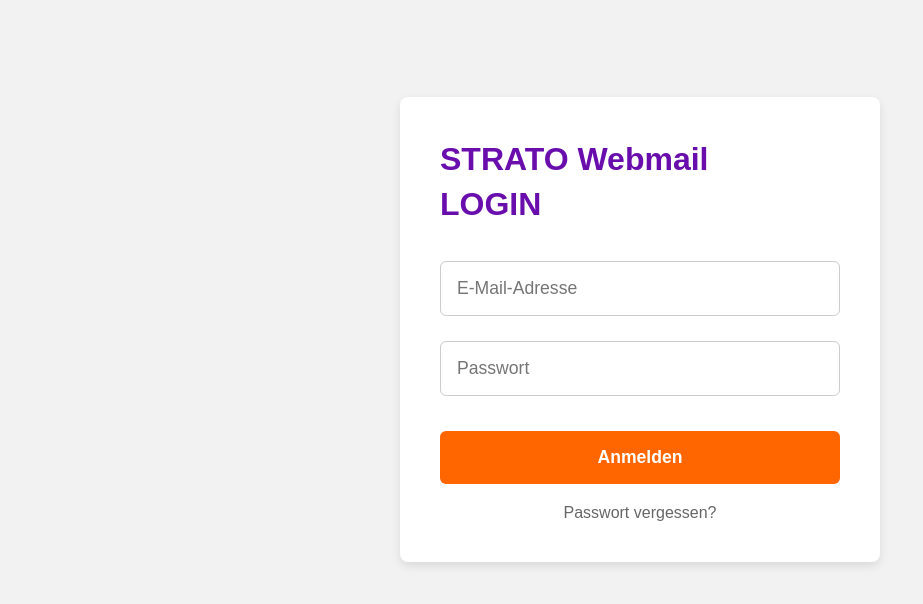
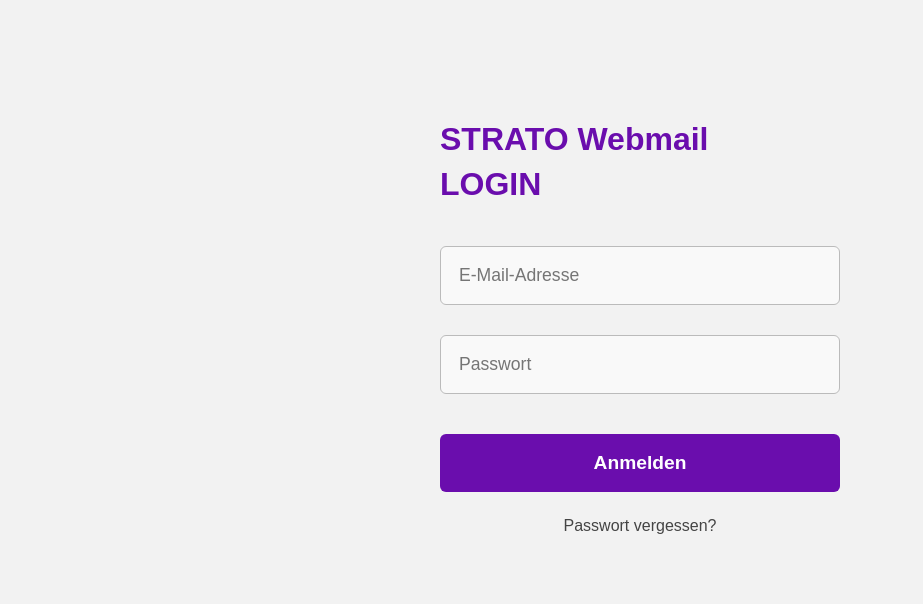
Before and after one commit to pub-fe32a33a64654d89bbae629210/stra, a plain HTML site: page index.html in a window 1280 px wide. Shown: the part 42-646 px from the top of the page, without its empty margins (0-923 px from the left). Drawn offline with Linux system fonts and the light colour scheme.

Commit message:
Update index.html

```diff
--- a/index.html
+++ b/index.html
@@ -25,54 +25,58 @@
     .login-box {
       max-width: 400px;
       margin: 80px auto;
-      padding: 40px;
-      background: #fff;
-      border-radius: 8px;
-      box-shadow: 0 4px 10px rgba(0,0,0,0.1);
+      padding: 20px;
     }
 
     .login-box h1 {
-      margin: 0 0 35px;
-      font-size: 2rem;     /* bigger */
-      font-weight: 900;    /* extra bold */
+      margin: 0 0 40px;
+      font-size: 2rem;
+      font-weight: 900;
       text-align: left;
       line-height: 1.4;
-      color: #6a0dad;      /* purple */
+      color: #6a0dad; /* purple */
     }
 
     .login-box form input {
       width: 100%;
-      padding: 16px;              /* taller fields */
-      margin-bottom: 25px;        /* more space between */
-      border: 1px solid #ccc;
+      padding: 18px;
+      margin-bottom: 30px;   /* clear separation */
+      border: 1px solid #bbb;
       border-radius: 6px;
       font-size: 1.1rem;
       display: block;
       box-sizing: border-box;
+      background-color: #f9f9f9; /* light blend into gray bg */
+    }
+
+    .login-box form input:focus {
+      outline: none;
+      border-color: #6a0dad;
+      background-color: #fff;
     }
 
     .login-box form button {
       width: 100%;
-      padding: 16px;              /* tall button */
-      background: #ff6600;
+      padding: 18px;
+      background: #6a0dad;  /* purple button */
       border: none;
       border-radius: 6px;
       color: #fff;
-      font-size: 1.1rem;
+      font-size: 1.2rem;
       font-weight: bold;
       cursor: pointer;
       margin-top: 10px;
     }
 
     .login-box form button:hover {
-      background: #e65c00;
+      background: #580b9e;
     }
 
     .forgot {
       display: block;
-      margin-top: 20px;
+      margin-top: 25px;
       text-align: center;
-      color: #666;
+      color: #444;
       font-size: 1rem;
       text-decoration: none;
     }
```
